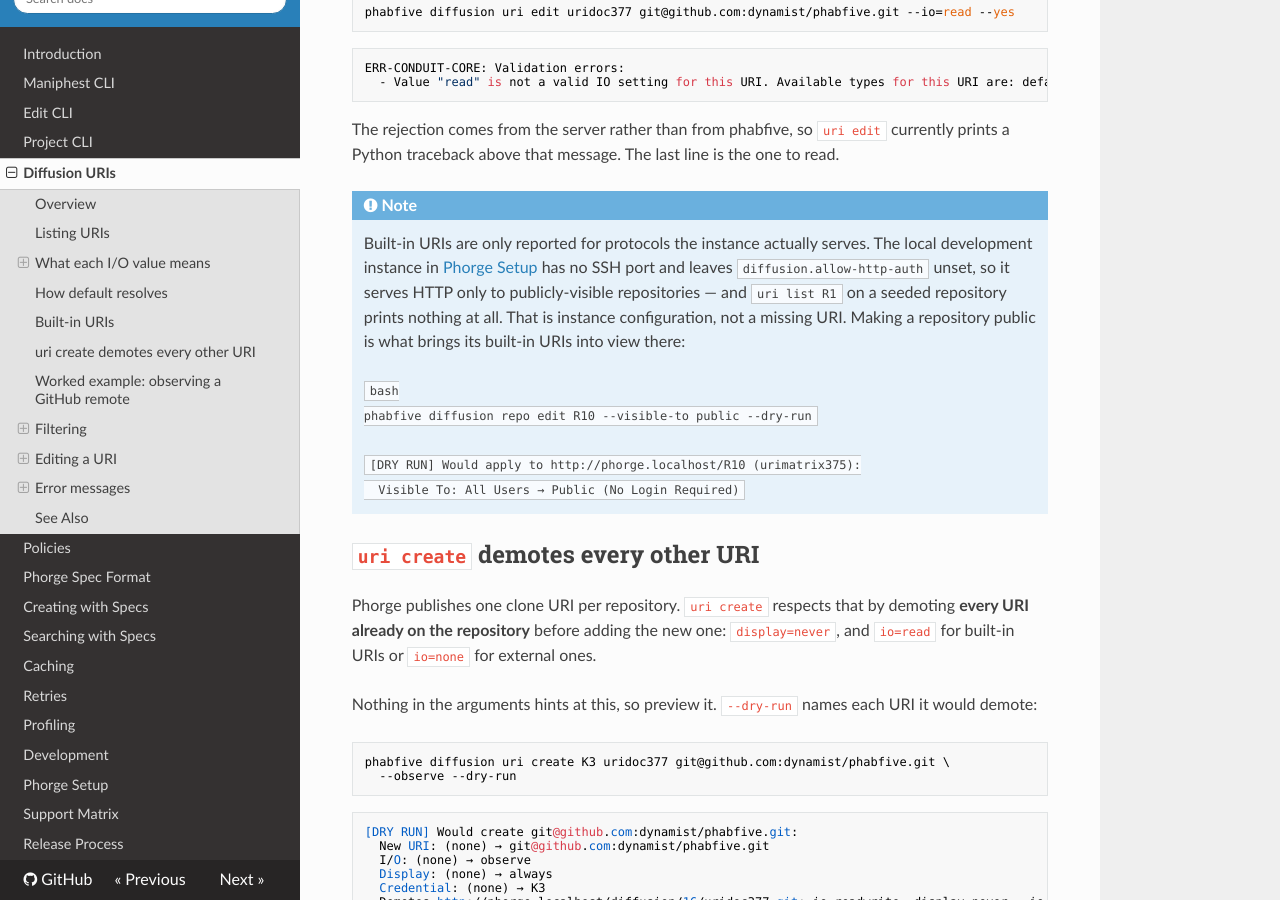
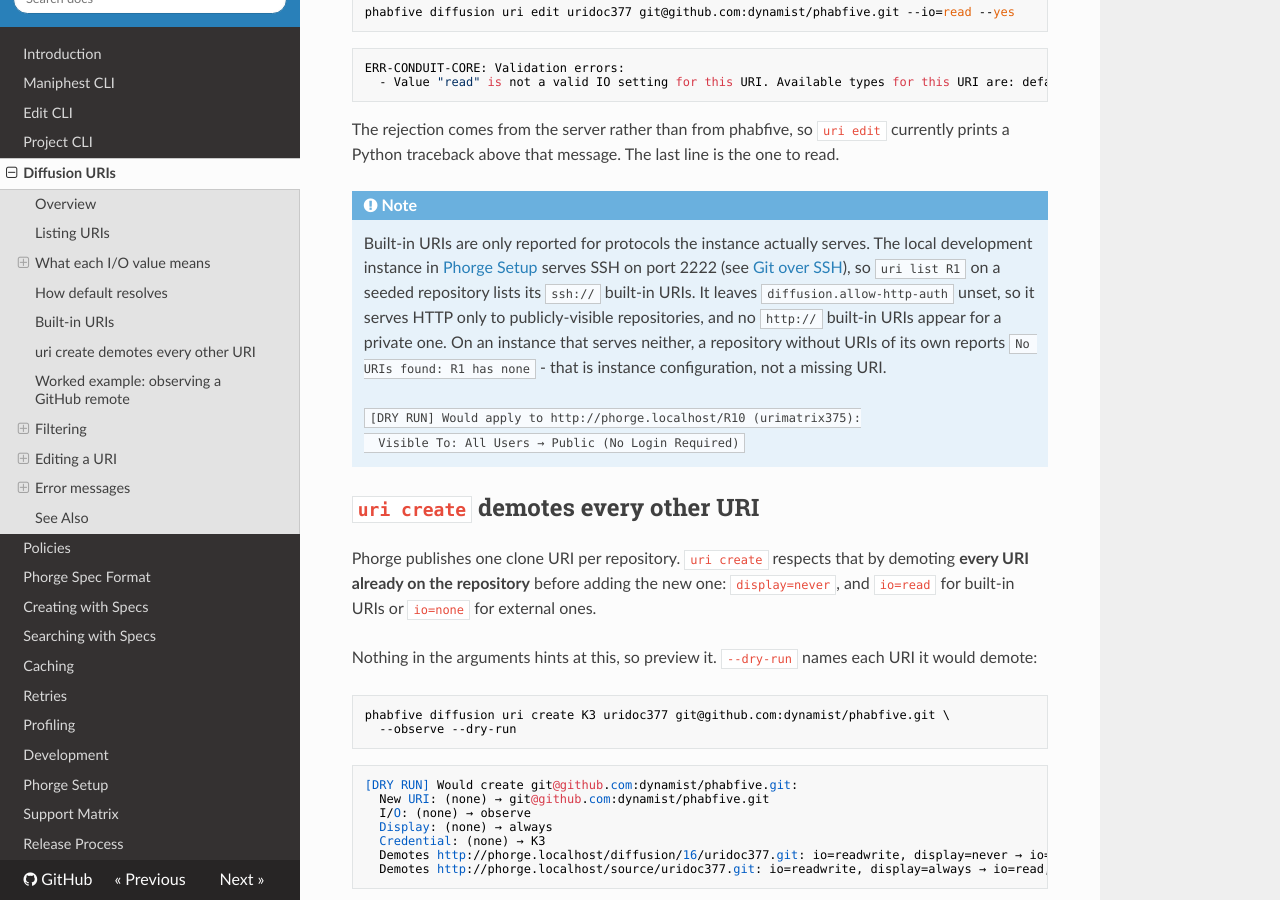
Before and after one commit to dynamist/phabfive, an MkDocs documentation site: the page built from docs/diffusion-uri.md, in a window 1280 px wide and 900 px high, scrolled down 5933 px. Built offline with MkDocs 1.6.1, drawn with Linux system fonts in a browser that asks for light colours; nearby versions of some CDN libraries.

Commit message:
docs: describe the built-in URIs the local Phorge reports now
The note said uri list R1 on the local instance prints nothing at all.
The instance serves SSH on port 2222 now, so it lists the ssh:// built-in
URIs, and an empty uri list prints "No URIs found: ..." on stderr rather
than nothing.

Co-Authored-By: Claude Opus 5.5 <noreply@anthropic.com>

````diff
--- a/docs/diffusion-uri.md
+++ b/docs/diffusion-uri.md
@@ -331,15 +331,14 @@ one to read.
 !!! note
 
     Built-in URIs are only reported for protocols the instance actually serves.
-    The local development instance in [Phorge Setup](phorge-setup.md) has no SSH
-    port and leaves `diffusion.allow-http-auth` unset, so it serves HTTP only to
-    publicly-visible repositories — and `uri list R1` on a seeded repository
-    prints nothing at all. That is instance configuration, not a missing URI.
-    Making a repository public is what brings its built-in URIs into view there:
-
-    ```bash
-    phabfive diffusion repo edit R10 --visible-to public --dry-run
-    ```
+    The local development instance in [Phorge Setup](phorge-setup.md) serves
+    SSH on port 2222 (see [Git over SSH](phorge-setup.md#git-over-ssh)), so
+    `uri list R1` on a seeded repository lists its `ssh://` built-in URIs. It
+    leaves `diffusion.allow-http-auth` unset, so it serves HTTP only to
+    publicly-visible repositories, and no `http://` built-in URIs appear for a
+    private one. On an instance that serves neither, a repository without
+    URIs of its own reports `No URIs found: R1 has none` - that is instance
+    configuration, not a missing URI.
 
     ```
     [DRY RUN] Would apply to http://phorge.localhost/R10 (urimatrix375):
````
